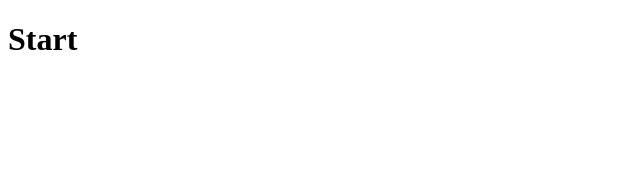
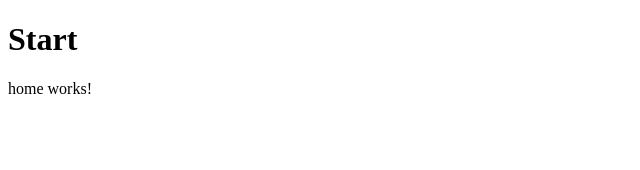
Before and after one commit to erolcoo/project, an Angular app: page / in a window 1280 px wide. Shown: the top 170 px of the page, without its empty margins (0-640 px from the left). Built offline with nearby package versions, Linux system fonts and the light colour scheme.

Commit message:
Add home component to core module

```diff
--- a/src/app/app.component.html
+++ b/src/app/app.component.html
@@ -1 +1,2 @@
 <h1>Start</h1>
+<app-home />
--- /dev/null
+++ b/src/app/core/home/home.component.html
@@ -0,0 +1 @@
+<p>home works!</p>
```
Also changed, not shown: src/app/core/core.module.ts (+6 -2 lines), src/app/core/home/home.component.ts (added, +10 -0 lines), src/app/core/home/home.component.css (added), 1 other file (tests, documents, lock files or other folders).
